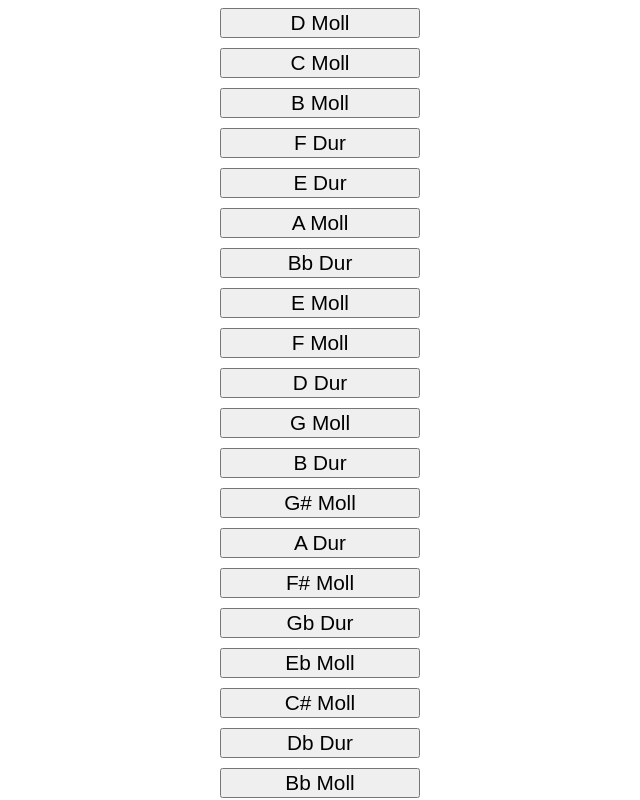
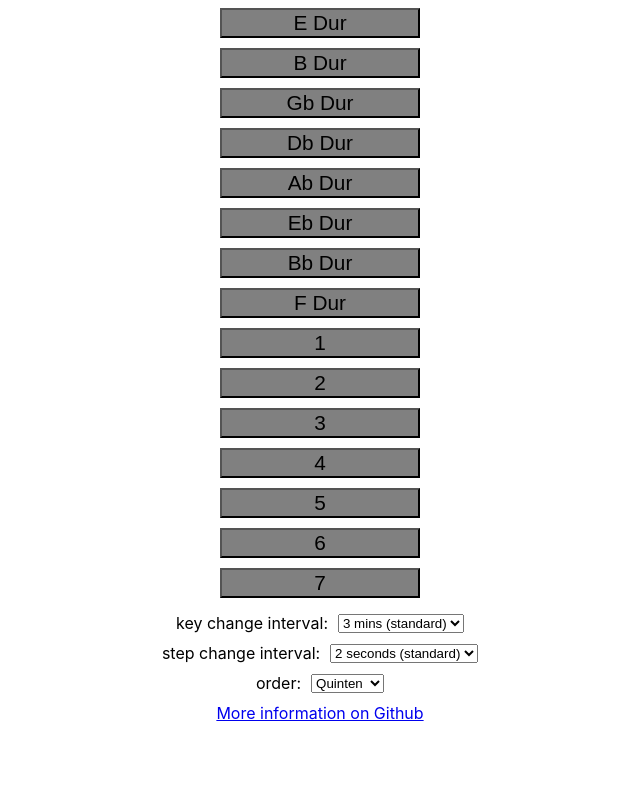
Before and after one commit to vincentwue/steps-learner, a React (Create React App) app: page / in a window 1280 px wide. Shown: the part 1242-2042 px from the top of the page, without its empty margins (320-960 px from the left). After the commit the page ends 1990 px from the top, so only its background shows below. Built offline with nearby package versions, Linux system fonts and the light colour scheme.

Commit message:
add order and longer time for key change

```diff
--- a/src/App.tsx
+++ b/src/App.tsx
@@ -1,7 +1,7 @@
 import React, { useEffect, useState } from 'react';
 import logo from './logo.svg';
 import './App.css';
-import RandomController, { IState, keys, numbers } from './Controller';
+import RandomController, { IState, keys, numbers, Order } from './Controller';
 import { classicNameResolver } from 'typescript';
 
 import classes from "./App.module.css"
@@ -38,7 +38,7 @@ function App() {
       }
     }}>{s}</button>)
 
-  const options = [
+  const options:any = [
     <option value="500">0.3 second</option>,
     <option value="500">0.4 second</option>,
     <option value="500">0.5 second</option>,
@@ -57,6 +57,13 @@ function App() {
     <option value="12000">12 seconds</option>,
     <option value="20000">20 seconds</option>,
     <option value="30000">30 seconds</option>,
+    <option value="60000">60 seconds</option>,
+    <option value="90000">90 seconds</option>,
+    <option value="120000">2 mins</option>,
+    <option value="180000">3 mins</option>,
+    <option value="240000">4 mins</option>,
+    <option value="300000">5 mins</option>,
+    <option value="360000">6 mins</option>,
   ]
   return (
     <div className="App">
@@ -113,7 +120,7 @@ function App() {
               controller.startIntervals(parseFloat(e.target.value), controller.state.numberChangeInterval)
             }}>
 
-            <option value="12000">12 seconds (standard)</option>
+            <option value="180000">3 mins (standard)</option>
 
             {options}
 
@@ -130,9 +137,28 @@ function App() {
               controller.startIntervals(controller.state.keyChangeInterval, parseFloat(e.target.value))
             }}>
 
-            <option value="1500">1.5 seconds (standard)</option>
+            <option value="2000">2 seconds (standard)</option>
 
             {options}
+
+          </select>
+        </div>
+
+        <div className={classes.flexrow}>
+
+
+
+          order:
+          <select name="order" id="orderID" /* value={state?.numberChangeInterval.toString() && "2000"} */
+            onChange={e => {
+              controller.order = e.target.value as Order
+            }}>
+
+            <option value={Order.Quinten}>Quinten</option>
+            <option value={Order.Quarten}>Quarten</option>
+            <option value={Order.Random}>Random</option>
+
+
 
           </select>
         </div>
--- a/src/Controller.ts
+++ b/src/Controller.ts
@@ -4,46 +4,43 @@ import { Subject } from "rxjs"
 export const keys = [
     "C Dur",
     "G Dur",
-
+    "D Dur",
+    "A Dur ",
+    "E Dur",
+    "B Dur ",
+    "Gb Dur",
+    "Db Dur",
     "Ab Dur",
     "Eb Dur",
-
-    "D Moll",
-    "C Moll",
-
-    "B Moll",
-
+    "Bb Dur",
     "F Dur",
-    "E Dur",
-
-    "A Moll",
 
 
-    "Bb Dur",
-
-    "E Moll",
-
-    "F Moll",
-
-    "D Dur",
 
 
-    "G Moll",
-
-    "B Dur ",
-    "G# Moll",
-
-    "A Dur ",
-    "F# Moll ",
-
-    "Gb Dur",
-    "Eb Moll",
 
 
-    "C# Moll",
 
-    "Db Dur",
-    "Bb Moll",
+
+    // "A Moll",
+    // "E Moll",
+    // "F Moll",
+    // "D Moll",
+    // "C Moll",
+
+    // "B Moll",
+    // "G Moll",
+
+    // "G# Moll",
+
+    // "F# Moll ",
+
+    // "Eb Moll",
+
+
+    // "C# Moll",
+
+    // "Bb Moll",
 ]
 
 export const numbers = [
@@ -60,20 +57,28 @@ export interface IState {
     number: string
     key: string
     ignore: string[]
-    keyChangeInterval:number
-    numberChangeInterval:number
+    keyChangeInterval: number
+    numberChangeInterval: number
+}
+
+export enum Order {
+    Random = "random",
+    Quinten = "quinten",
+    Quarten = "quarten",
 }
 
 export default class RandomController {
 
     private _key = keys[1]
     private _number = numbers[1]
-    private _ignore: string[] = [...keys]
+    private _ignore: string[] = []
 
     private _onChange = new Subject<IState>()
 
     private _numberChangeInterval: number = 1500
     private _keyChangeInterval: number = 12000
+
+    private _order: Order = Order.Quinten
 
     constructor() {
         this.nextNumber()
@@ -84,6 +89,10 @@ export default class RandomController {
 
     private _keyIntervalId: number | undefined
     private _numberIntervalId: number | undefined
+
+    public set order(order: Order) {
+        this._order = order
+    }
 
     public startIntervals(keyInterval: number, numberInterval: number) {
 
@@ -137,6 +146,22 @@ export default class RandomController {
     }
 
     public nextKey() {
+        const filteredKeys = keys.filter(n => !this._ignore.includes(n))
+        const currentIndex = filteredKeys.indexOf(this._key)
+        if (this._order === Order.Random) {
+            this.nextRandomKey()
+        } else if (this._order === Order.Quinten) {
+            this._key = filteredKeys[(currentIndex + 1) % filteredKeys.length]
+            this.publish()
+        } else if (this._order === Order.Quarten) {
+            this._key = filteredKeys[(currentIndex - 1) % filteredKeys.length]
+            this.publish()
+        }
+
+
+    }
+
+    private nextRandomKey() {
         let k = undefined
         let i = 0
         while (!k && i < 100) {
```
Also changed, not shown: 1 other file (tests, documents, lock files or other folders).
